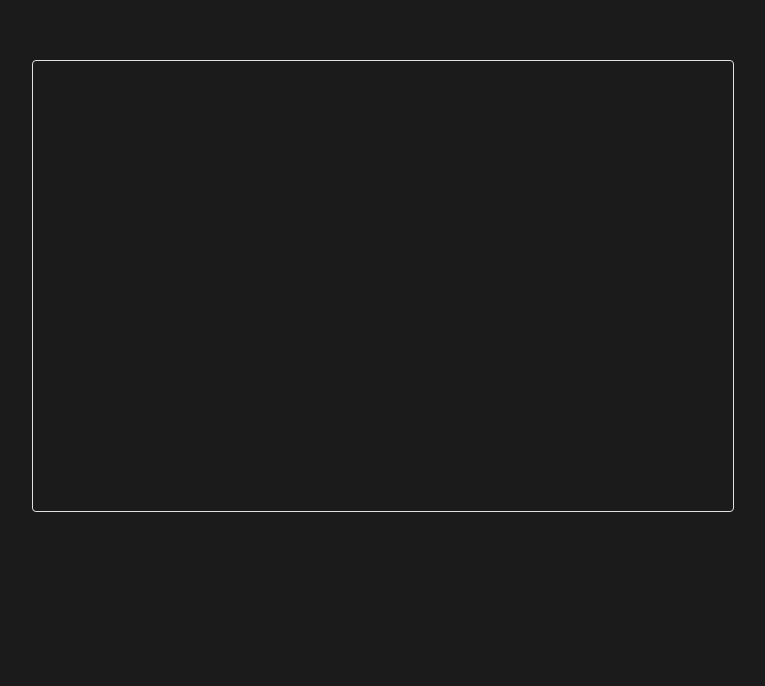
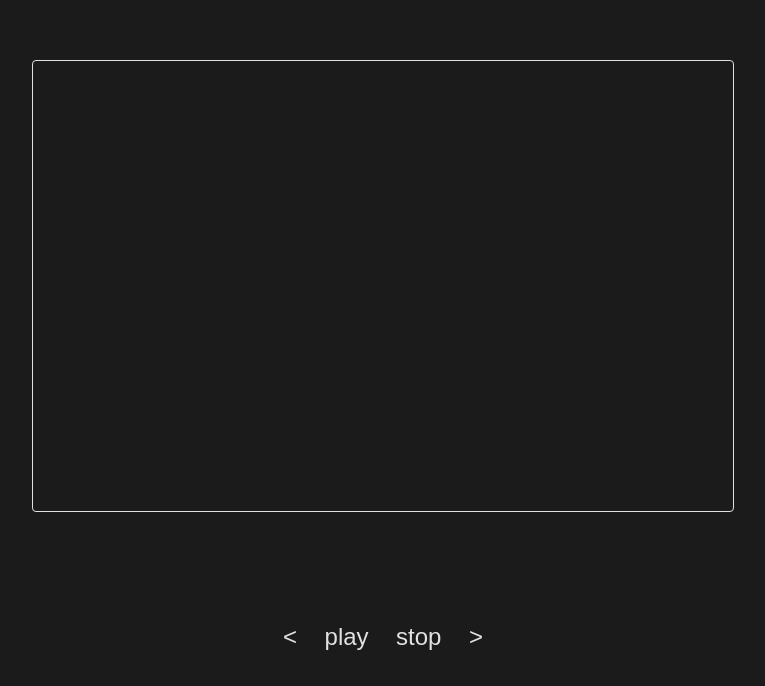
Before and after one commit to evgeniy-popov-jsx/slider, a React (Vite) app: page / in a window 1280 px wide. Shown: the part 114-800 px from the top of the page, without its empty margins (257-1022 px from the left). Built offline with nearby package versions, Linux system fonts and the light colour scheme.

Commit message:
styled toolbar

```diff
--- /dev/null
+++ b/src/pages/App/components/toolbar/index.tsx
@@ -0,0 +1,12 @@
+import { Styled } from './styles';
+
+export const ToolBar = () => {
+ return (
+  <Styled.Container>
+    <Styled.Button>{'<'}</Styled.Button>
+    <Styled.Button>play</Styled.Button>
+    <Styled.Button>stop</Styled.Button>
+    <Styled.Button>{'>'}</Styled.Button>
+  </Styled.Container>
+ );
+};
--- /dev/null
+++ b/src/pages/App/components/toolbar/styles.ts
@@ -0,0 +1,28 @@
+import styled from 'styled-components';
+
+const Container = styled.div`
+  position: absolute;
+  left: 50%;
+  bottom: 35px;
+  transform: translateX(-50%);
+  display: flex;
+  justify-content: space-between;
+  width: 200px;
+`;
+
+const Button = styled.button`
+  font-size: 24px;
+  background: transparent;
+  border: none;
+  color: #e1e1e1;
+  cursor: pointer;
+
+  &:hover {
+    color: #ffffff;
+  }
+`;
+
+export const Styled = {
+  Container,
+  Button
+};
--- a/src/pages/App/index.tsx
+++ b/src/pages/App/index.tsx
@@ -1,3 +1,4 @@
+import { ToolBar } from './components/toolbar'
 import { Styled } from './styles'
 
 function App() {
@@ -7,6 +8,7 @@ function App() {
       <Styled.SliderContainer>
 
       </Styled.SliderContainer>
+      <ToolBar />
     </Styled.Container>
   )
 }
--- a/src/pages/App/styles.ts
+++ b/src/pages/App/styles.ts
@@ -1,6 +1,7 @@
 import styled from 'styled-components';
 
 const Container = styled.div`
+  position: relative;
   display: flex;
   align-items: center;
   justify-content: center;
```
